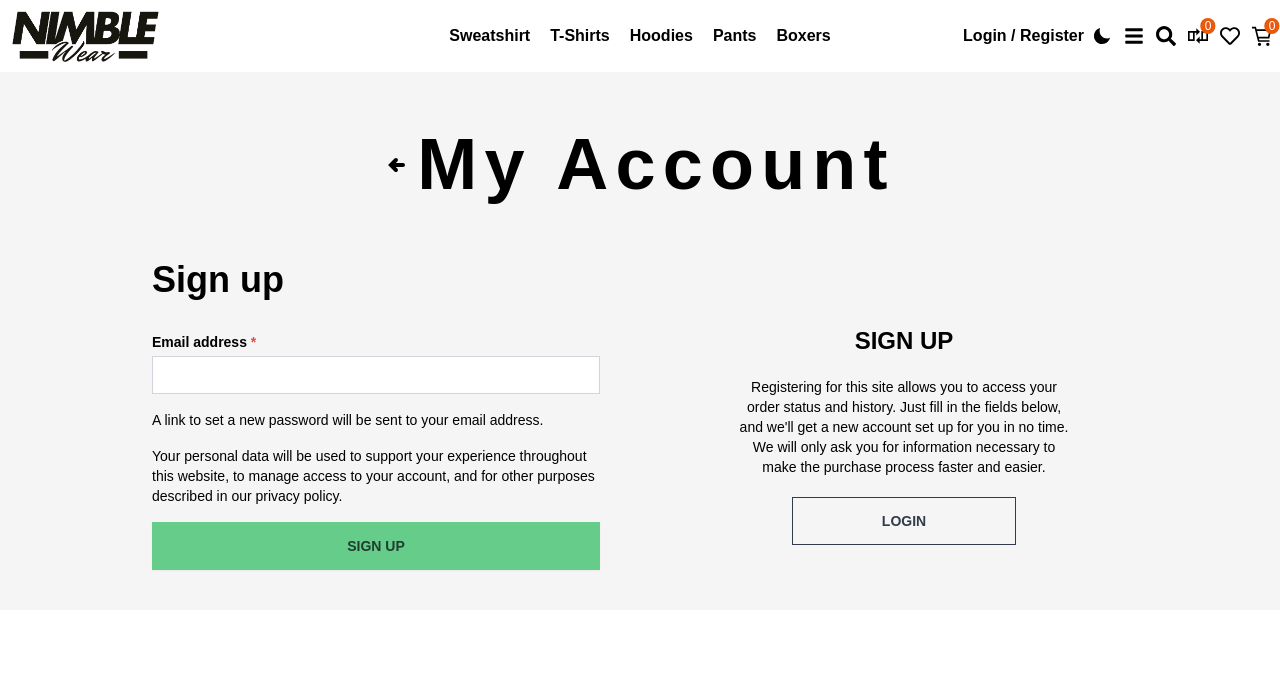
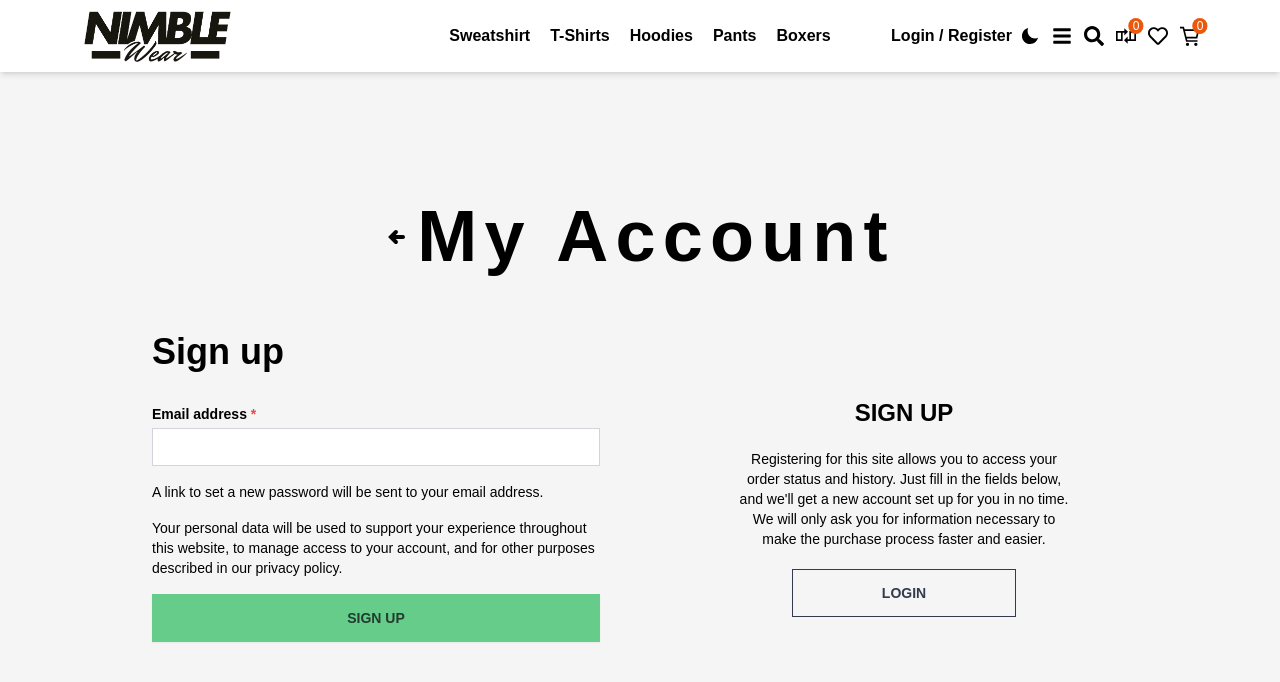
Before and after one commit to Rjk-Jami/Nimble-Clothing-Next.js, a Next.js app: page /my-account/account-details in a window 1280 px wide. Shown: the top 682 px of the page. Built offline with nearby package versions, Linux system fonts and the light colour scheme; no server answers.

Commit message:
fix global css

```diff
--- a/src/app/globals.css
+++ b/src/app/globals.css
@@ -9,23 +9,20 @@ html {
 
 
 :root {
-  --background: #ffffff;
-  --foreground: #000000;
+
   --swiper-theme-color: #000000 !important;
 
 }
 
 @media (prefers-color-scheme: dark) {
   :root {
-    --background: #000000;
-    --foreground: #ffffff;
+
     --swiper-theme-color: #ffffff !important ;/* Change to desired dark mode color */
   }
 }
 
 body {
-  color: var(--foreground);
-  background: var(--background);
+
   font-family: Arial, Helvetica, sans-serif;
   /* cursor: none; Hide default cursor */
 
--- a/src/components/Navbar.jsx
+++ b/src/components/Navbar.jsx
@@ -1,6 +1,5 @@
 "use client";
 import { GrCart } from "react-icons/gr";
-
 import { FaSearch } from "react-icons/fa";
 import { FaRegHeart } from "react-icons/fa";
 import { GrCompare } from "react-icons/gr";
@@ -13,7 +12,6 @@ import Themes from "@/utils/Themes/Themes";
 import UseScroll from "@/hooks/UseScroll";
 import Link from "next/link";
 import { TfiMenu } from "react-icons/tfi";
-
 import { usePathname } from "next/navigation";
 import Drawer from "./DynamicComponents/DrawerLayouts.jsx/DrawerLayouts";
 import NavProductsItem from "./features/produtsMenu";
@@ -67,22 +65,16 @@ const Navbar = () => {
     }
   };
   return (
-    <div>
+    <div className="sticky  top-0  z-50">
       <div
-        className={`  dark:text-white navbar fixed z-50  ${
-          pathname === "/" ? "" : "bg-white dark:bg-black"
-        }  ${
-          isScrolled
-            ? "bg-white shadow-md lg:px-20 dark:bg-black lg:transition-all delay-100"
-            : "dark:bg-black/50 lg:transition-all delay-0"
-        }`}
+        className={`dark:text-white navbar shadow-md bg-white dark:bg-black px-10 lg:px-20 transition-all`}
       >
         <div className="navbar-start">
           <div className="hidden lg:flex">{logoSection}</div>
           <div className=" block lg:hidden">
             <Drawer labelType="menu" position="left" drawerId="my-drawer-3">
               <div className=" flex flex-col gap-2 justify-center p-4">
-                <NavMenu closeDrawer={"my-drawer"}></NavMenu>
+                <NavMenu closeDrawer={"my-drawer-3"}></NavMenu>
               </div>
             </Drawer>
           </div>
--- a/src/components/features/navMenu.js
+++ b/src/components/features/navMenu.js
@@ -12,10 +12,10 @@ const navMenuItemsData = [
       name: "Shop",
       url: "/shop",
     },
-    {
-      name: "Blog",
-      url: "/blog",
-    },
+    // {
+    //   name: "Blog",
+    //   url: "/blog",
+    // },
     {
       name: "About Us",
       url: "/aboutUS",
@@ -26,7 +26,7 @@ const navMenuItemsData = [
     },
     {
       name: "Wishlist",
-      url: "/wishlist",
+      url: "/wishList",
     },
     {
       name: "compare",
@@ -34,7 +34,7 @@ const navMenuItemsData = [
     },
     {
       name: "Login / Register",
-      url: "/auth",
+      url: "/my-account",
     },
   ];
 
```
